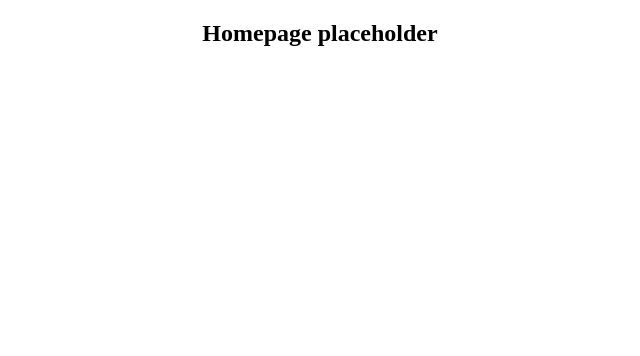
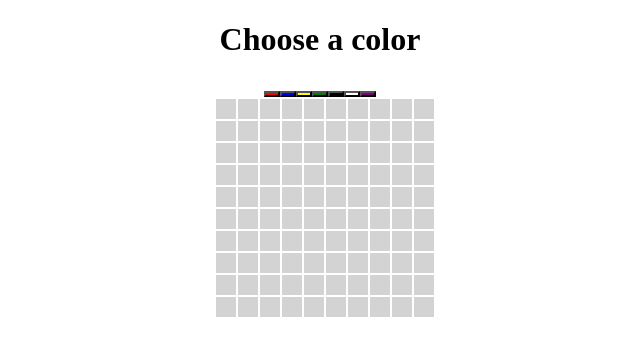
Before and after one commit to marinaaglic/react-exercises, a React (Vite) app: page /pixel-art in a window 1280 px wide. Shown: the top 356 px of the page, without its empty margins (320-960 px from the left). Built offline with nearby package versions, Linux system fonts and the light colour scheme.

Commit message:
initialized pixel-art exercise with task

```diff
--- /dev/null
+++ b/src/pages/PixelArt.tsx
@@ -0,0 +1,63 @@
+/* TASK
+Build a pixel art drawing app
+React Context
+-   Allows you to share data between components more easily.
+    Instead of having to pass a prop down multiple levels, you can use Context.
+Requirements:
+- When a color is clicked, taht color becomes the drawing color. Then, when one of the grid
+    squares is clicked, it should be colored in with the drawing color.
+- Use React Context to share state between your components
+*/
+
+const ColorPicker = () => {
+  const colors = ["red", "blue", "yellow", "green", "black", "white", "purple"];
+  return (
+    <div>
+      <h1>Choose a color</h1>
+      {colors.map((color) => (
+        <button key={color} style={{ backgroundColor: color }} />
+      ))}
+    </div>
+  );
+};
+
+const Pixel = () => {
+  return (
+    <div
+      style={{
+        height: "20px",
+        width: "20px",
+        backgroundColor: "lightGrey",
+        margin: "1px",
+      }}
+    />
+  );
+};
+
+const Pixels = () => {
+  const pixels = [];
+  for (let i = 0; i < 100; i++) pixels.push(<Pixel key={i} />);
+  return (
+    <div
+      style={{
+        display: "grid",
+        gridTemplateColumns: "repeat(10, 1fr)",
+        width: "210px",
+        margin: "0 auto",
+      }}
+    >
+      {pixels}
+    </div>
+  );
+};
+
+const PixelArt = () => {
+  return (
+    <div>
+      <ColorPicker />
+      <Pixels />
+    </div>
+  );
+};
+
+export default PixelArt;
--- a/src/routes/AppRoutes.tsx
+++ b/src/routes/AppRoutes.tsx
@@ -1,6 +1,7 @@
 import { Routes, Route } from "react-router-dom";
 import Home from "../pages/Home";
 import ColorRenderer from "../pages/ColorRenderer";
+import PixelArt from "../pages/PixelArt";
 
 const AppRoutes = () => {
   return (
@@ -8,6 +9,7 @@ const AppRoutes = () => {
       <Routes>
         <Route path="*" element={<Home />} />
         <Route path="/color-renderer" element={<ColorRenderer />} />
+        <Route path="/pixel-art" element={<PixelArt />} />
       </Routes>
     </div>
   );
```
